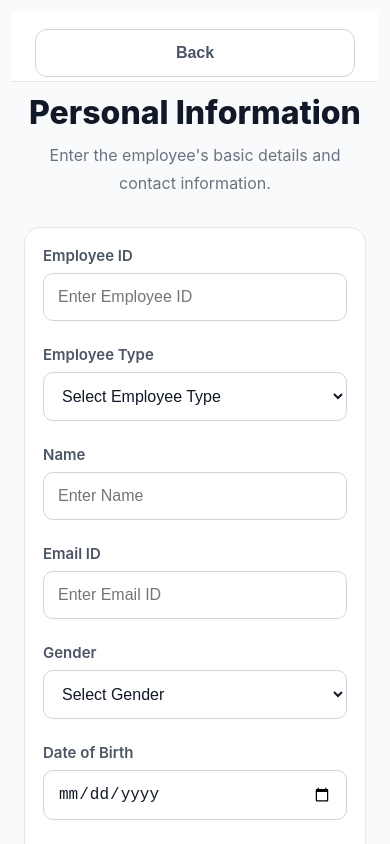
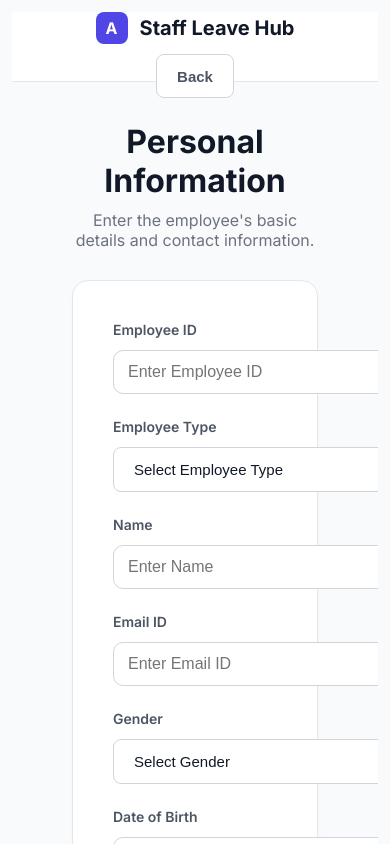
Before and after one commit to Punith19-17/Staff_Leave_Hub, a React (Create React App) app in the folder staff/: page /Signup in a window 390 px wide. Shown: the top 844 px of the page. Built offline with nearby package versions, Linux system fonts and the light colour scheme.

Commit message:
Updated codes

```diff
--- a/staff/public/index.html
+++ b/staff/public/index.html
@@ -2,42 +2,75 @@
 <html lang="en">
   <head>
     <meta charset="utf-8" />
+
+    <!-- =============================================
+         FAVICON & ICONS
+    ============================================= -->
     <link rel="icon" href="%PUBLIC_URL%/favicon.ico" />
-    <meta name="viewport" content="width=device-width, initial-scale=1" />
-    <meta name="theme-color" content="#000000" />
+    <link rel="apple-touch-icon" href="%PUBLIC_URL%/logo192.png" />
+
+    <!-- =============================================
+         VIEWPORT — Critical for mobile responsiveness
+         user-scalable=no prevents iOS double-tap zoom
+    ============================================= -->
     <meta
-      name="description"
-      content="Web site created using create-react-app"
+      name="viewport"
+      content="width=device-width, initial-scale=1.0, maximum-scale=1.0, user-scalable=no"
     />
-    <link rel="apple-touch-icon" href="%PUBLIC_URL%/logo192.png" />
-    <!--
-      manifest.json provides metadata used when your web app is installed on a
-      user's mobile device or desktop. See https://developers.google.com/web/fundamentals/web-app-manifest/
-    -->
+
+    <!-- =============================================
+         THEME COLOR — Shown in browser UI on Android
+         Change this to match your app's primary color
+    ============================================= -->
+    <meta name="theme-color" content="#4f46e5" />
+
+    <!-- =============================================
+         SEO META TAGS
+    ============================================= -->
+    <meta name="description" content="Staff Leave Hub — Manage staff leave requests, approvals, and attendance records all in one place." />
+    <meta name="keywords" content="staff leave management, leave hub, HR management, leave requests, attendance" />
+    <meta name="author" content="Staff Leave Hub" />
+    <meta name="robots" content="index, follow" />
+
+    <!-- =============================================
+         OPEN GRAPH — For link previews (WhatsApp,
+         LinkedIn, Facebook, Slack etc.)
+    ============================================= -->
+    <meta property="og:title" content="Staff Leave Hub" />
+    <meta property="og:description" content="Manage staff leave requests, approvals, and attendance records all in one place." />
+    <meta property="og:type" content="website" />
+    <meta property="og:image" content="%PUBLIC_URL%/logo512.png" />
+
+    <!-- =============================================
+         TWITTER CARD
+    ============================================= -->
+    <meta name="twitter:card" content="summary" />
+    <meta name="twitter:title" content="Staff Leave Hub" />
+    <meta name="twitter:description" content="Manage staff leave requests and approvals." />
+
+    <!-- =============================================
+         MANIFEST (PWA support)
+    ============================================= -->
     <link rel="manifest" href="%PUBLIC_URL%/manifest.json" />
-    <!--
-      Notice the use of %PUBLIC_URL% in the tags above.
-      It will be replaced with the URL of the `public` folder during the build.
-      Only files inside the `public` folder can be referenced from the HTML.
 
-      Unlike "/favicon.ico" or "favicon.ico", "%PUBLIC_URL%/favicon.ico" will
-      work correctly both with client-side routing and a non-root public URL.
-      Learn how to configure a non-root public URL by running `npm run build`.
-    -->
-    <title>React App</title>
+    <!-- =============================================
+         GOOGLE FONTS — Loads Inter for clean UI
+         Add any fonts your CSS uses here
+    ============================================= -->
+    <link rel="preconnect" href="https://fonts.googleapis.com" />
+    <link rel="preconnect" href="https://fonts.gstatic.com" crossorigin />
+    <link
+      href="https://fonts.googleapis.com/css2?family=Inter:wght@300;400;500;600;700&family=Poppins:wght@400;500;600;700&display=swap"
+      rel="stylesheet"
+    />
+
+    <!-- =============================================
+         PAGE TITLE
+    ============================================= -->
+    <title>Staff Leave Hub</title>
   </head>
   <body>
     <noscript>You need to enable JavaScript to run this app.</noscript>
     <div id="root"></div>
-    <!--
-      This HTML file is a template.
-      If you open it directly in the browser, you will see an empty page.
-
-      You can add webfonts, meta tags, or analytics to this file.
-      The build step will place the bundled scripts into the <body> tag.
-
-      To begin the development, run `npm start` or `yarn start`.
-      To create a production bundle, use `npm run build` or `yarn build`.
-    -->
   </body>
 </html>
--- a/staff/src/responsive.css
+++ b/staff/src/responsive.css
@@ -1,37 +1,43 @@
 /* =========================================
    COMPLETE MOBILE RESPONSIVE FIX
-   Staff Leave Hub
+   Staff Leave Hub - Improved Version
+   Apply at: src/responsive.css
+   Import in: src/index.js or src/App.js
+   Usage: import './responsive.css';
 ========================================= */
 
+/* =========================================
+   STEP 1: Global Box Sizing (applies always)
+========================================= */
+*,
+*::before,
+*::after {
+  box-sizing: border-box;
+}
+
+/* =========================================
+   MOBILE BREAKPOINT: max-width 768px
+========================================= */
 @media screen and (max-width: 768px) {
 
   /* =========================================
-     GLOBAL RESET
+     BASE HTML
   ========================================= */
-
-  * {
-    box-sizing: border-box !important;
-  }
-
   html,
   body {
-    width: 100% !important;
-    max-width: 100% !important;
-    overflow-x: hidden !important;
-    margin: 0 !important;
-    padding: 0 !important;
-    font-size: 14px !important;
-    scroll-behavior: smooth;
-  }
-
-  body {
-    overflow-x: hidden !important;
+    width: 100%;
+    max-width: 100%;
+    overflow-x: hidden;
+    margin: 0;
+    padding: 0;
+    font-size: 14px;
   }
 
   /* =========================================
-     GLOBAL CONTAINERS
+     SAFE OVERFLOW CONTROL
+     (Only apply to known layout wrappers,
+      NOT to all divs — that breaks things)
   ========================================= */
-
   .container,
   .wrapper,
   .content,
@@ -43,134 +49,129 @@
   .admin-container,
   .staff-container,
   .content-area,
-  .page-content {
-    width: 100% !important;
-    max-width: 100% !important;
-    margin: 0 auto !important;
-    padding: 12px !important;
-    overflow-x: hidden !important;
+  .page-content,
+  .dashboard-layout,
+  .dashboard-page,
+  .staff-page,
+  .leave-page {
+    width: 100%;
+    max-width: 100%;
+    margin-left: 0;
+    margin-right: 0;
+    padding: 12px;
+    overflow-x: hidden;
   }
 
   /* =========================================
      NAVBAR / HEADER
   ========================================= */
-
   .navbar,
   .topbar,
   header,
   .header {
-    width: 100% !important;
-
-    display: flex !important;
-    flex-direction: column !important;
-    align-items: center !important;
-    justify-content: center !important;
-
-    gap: 12px !important;
-
-    padding: 12px !important;
-
-    overflow-x: hidden !important;
+    width: 100%;
+    display: flex;
+    flex-direction: column;
+    align-items: center;
+    justify-content: center;
+    gap: 10px;
+    padding: 12px 16px;
   }
 
   .logo,
-  .brand,
-  .title {
-    width: 100% !important;
-
-    text-align: center !important;
-
-    font-size: 20px !important;
-    line-height: 1.3 !important;
-
-    word-break: break-word !important;
+  .brand {
+    font-size: 20px;
+    text-align: center;
+    word-break: break-word;
   }
 
   /* =========================================
-     NAV MENU
+     NAV LINKS
   ========================================= */
-
   .nav-links,
   .menu,
   .nav-menu {
-    width: 100% !important;
-
-    display: flex !important;
-    flex-wrap: wrap !important;
-
-    justify-content: center !important;
-    align-items: center !important;
-
-    gap: 10px !important;
+    width: 100%;
+    display: flex;
+    flex-wrap: wrap;
+    justify-content: center;
+    gap: 8px;
   }
 
   /* =========================================
      BUTTONS
+     FIX: Only make SPECIFIC buttons full-width.
+     Do NOT set width: 100% on ALL buttons —
+     that breaks icon buttons and small actions.
   ========================================= */
 
-  button,
-  .btn,
+  /* Primary action buttons (login, submit, etc.) */
+  .btn-primary,
+  .login-btn,
+  .submit-btn,
+  .apply-btn {
+    width: 100%;
+    max-width: 320px;
+    min-height: 48px;
+    padding: 12px 20px;
+    font-size: 16px;
+    border-radius: 12px;
+    margin: 6px auto;
+    display: block;
+  }
+
+  /* Navigation buttons — keep auto width */
   .nav-btn,
-  .login-btn,
-  .back-btn {
-    width: 100% !important;
-    max-width: 320px !important;
+  .back-btn,
+  .icon-btn {
+    width: auto;
+    min-height: 44px;
+    padding: 10px 16px;
+    font-size: 15px;
+    border-radius: 10px;
+  }
 
-    min-height: 48px !important;
+  /* =========================================
+     HEADINGS
+     FIX: Center headings only in hero/banner.
+     Do NOT center ALL h1/h2/h3 globally —
+     it breaks card titles, table headers, etc.
+  ========================================= */
+  .hero h1,
+  .banner h1,
+  .hero-section h1 {
+    font-size: 28px;
+    line-height: 1.25;
+    text-align: center;
+  }
 
-    padding: 12px !important;
+  .hero h2,
+  .banner h2 {
+    font-size: 22px;
+    text-align: center;
+  }
 
-    font-size: 16px !important;
-
-    border-radius: 12px !important;
-
-    margin: 6px auto !important;
-
-    display: block !important;
+  .hero p,
+  .banner p {
+    font-size: 15px;
+    line-height: 1.7;
+    text-align: center;
   }
 
   /* =========================================
      HERO SECTION
   ========================================= */
-
   .hero,
   .hero-section,
   .banner {
-    width: 100% !important;
-
-    padding: 30px 15px !important;
-
-    text-align: center !important;
-  }
-
-  h1,
-  .hero h1 {
-    font-size: 32px !important;
-    line-height: 1.2 !important;
-    text-align: center !important;
-  }
-
-  h2 {
-    font-size: 26px !important;
-    text-align: center !important;
-  }
-
-  h3 {
-    font-size: 20px !important;
-    text-align: center !important;
-  }
-
-  p,
-  .hero p {
-    font-size: 16px !important;
-    line-height: 1.7 !important;
-    text-align: center !important;
+    width: 100%;
+    padding: 30px 16px;
+    text-align: center;
   }
 
   /* =========================================
      CARDS
   ========================================= */
-
   .card,
   .dashboard-card,
   .stats-card,
@@ -178,173 +179,213 @@
   .login-card,
   .signup-card,
   .leave-card {
-    width: 100% !important;
-    max-width: 100% !important;
-
-    padding: 18px !important;
-
-    margin: 15px auto !important;
-
-    border-radius: 16px !important;
-
-    overflow-x: hidden !important;
+    width: 100%;
+    max-width: 100%;
+    padding: 18px;
+    margin: 12px auto;
+    border-radius: 16px;
   }
 
   /* =========================================
-     FLEX & GRID FIX
+     FLEX & GRID — STACK ON MOBILE
   ========================================= */
-
   .row,
-  .grid,
-  .flex,
   .dashboard-row,
   .card-container,
   .cards-wrapper,
   .stats-container {
-    width: 100% !important;
-
-    display: flex !important;
-    flex-direction: column !important;
-
-    gap: 18px !important;
+    width: 100%;
+    display: flex;
+    flex-direction: column;
+    gap: 16px;
   }
 
   /* =========================================
-     SIDEBAR FIX
+     SIDEBAR
+     FIX: Use display:none or collapsible
+     instead of position:relative which
+     can break the layout.
   ========================================= */
-
   .sidebar,
   .dashboard-sidebar,
   .admin-sidebar,
-  aside {
-    width: 100% !important;
-    max-width: 100% !important;
-
-    position: relative !important;
-
-    left: 0 !important;
-    top: 0 !important;
-
-    height: auto !important;
-
-    padding: 15px !important;
-
-    border-right: none !important;
-
-    overflow-x: hidden !important;
+  aside.sidebar {
+    width: 100%;
+    position: static;        /* safer than 'relative' for most layouts */
+    height: auto;
+    padding: 12px 16px;
+    border-right: none;
+    border-bottom: 1px solid rgba(0,0,0,0.08);
   }
-
-  /* SIDEBAR MENU */
 
   .sidebar ul,
   .sidebar-menu,
   .menu-list {
-    width: 100% !important;
-
-    display: flex !important;
-    flex-direction: column !important;
-
-    gap: 12px !important;
-
-    padding: 0 !important;
-    margin: 0 !important;
-
-    list-style: none !important;
+    width: 100%;
+    display: flex;
+    flex-wrap: wrap;          /* horizontal scroll-like row on small screens */
+    gap: 8px;
+    padding: 0;
+    margin: 0;
+    list-style: none;
   }
 
   .sidebar li,
   .sidebar a {
-    width: 100% !important;
+    flex: 1 1 auto;
+    min-width: 80px;
+    text-align: center;
   }
 
   /* =========================================
      FORMS
   ========================================= */
-
   form,
   .form-container {
-    width: 100% !important;
+    width: 100%;
   }
 
-  input,
+  input[type="text"],
+  input[type="email"],
+  input[type="password"],
+  input[type="date"],
+  input[type="number"],
   textarea,
   select {
-    width: 100% !important;
-    max-width: 100% !important;
-
-    padding: 14px !important;
-
-    font-size: 16px !important;
-
-    border-radius: 10px !important;
+    width: 100%;
+    padding: 12px 14px;
+    font-size: 16px;          /* prevents iOS zoom on focus */
+    border-radius: 10px;
   }
 
   label {
-    font-size: 15px !important;
+    font-size: 14px;
+    font-weight: 500;
+    display: block;
+    margin-bottom: 4px;
   }
 
   /* =========================================
-     TABLE FIX
+     TABLE — HORIZONTAL SCROLL
   ========================================= */
 
+  /* Wrap tables in a div.table-wrapper for best results */
+  .table-wrapper {
+    width: 100%;
+    overflow-x: auto;
+    -webkit-overflow-scrolling: touch;
+    border-radius: 10px;
+  }
+
   table {
-    width: 100% !important;
-
-    display: block !important;
-
-    overflow-x: auto !important;
-
-    white-space: nowrap !important;
-
-    border-collapse: collapse !important;
+    width: 100%;
+    min-width: 500px;         /* forces scroll before wrapping */
+    border-collapse: collapse;
+    font-size: 13px;
   }
 
   th,
   td {
-    padding: 10px !important;
-    font-size: 14px !important;
+    padding: 10px 12px;
+    white-space: nowrap;      /* prevent ugly wrapping in cells */
+    font-size: 13px;
   }
 
   /* =========================================
-     IMAGE FIX
+     IMAGES
   ========================================= */
-
   img {
-    max-width: 100% !important;
-    height: auto !important;
-
-    display: block !important;
-
-    margin: auto !important;
-
-    object-fit: contain !important;
+    max-width: 100%;
+    height: auto;
+    display: block;
   }
 
   /* =========================================
-     DASHBOARD CONTENT FIX
+     MODAL FIX
   ========================================= */
-
-  .dashboard-layout,
-  .dashboard-page,
-  .staff-page,
-  .leave-page {
-    width: 100% !important;
-
-    padding: 10px !important;
-
-    overflow-x: hidden !important;
+  .modal,
+  .modal-content,
+  .modal-box {
+    width: 95vw;
+    max-width: 95vw;
+    margin: auto;
+    border-radius: 16px;
+    padding: 20px 16px;
   }
 
   /* =========================================
-     REMOVE OVERFLOW
+     UTILITY: Hide on mobile
   ========================================= */
+  .hide-on-mobile {
+    display: none !important;
+  }
 
-  div,
-  section,
-  main,
-  aside {
-    max-width: 100% !important;
-    overflow-x: hidden !important;
+  /* =========================================
+     UTILITY: Show only on mobile
+  ========================================= */
+  .show-on-mobile {
+    display: block !important;
   }
 
 }
+
+/* =========================================
+   SMALL PHONES: max-width 480px
+========================================= */
+@media screen and (max-width: 480px) {
+
+  html {
+    font-size: 13px;
+  }
+
+  .card,
+  .dashboard-card,
+  .stats-card,
+  .form-card,
+  .login-card {
+    padding: 14px;
+    border-radius: 12px;
+  }
+
+  table {
+    font-size: 12px;
+  }
+
+  th,
+  td {
+    padding: 8px 10px;
+    font-size: 12px;
+  }
+
+  .modal,
+  .modal-content,
+  .modal-box {
+    width: 98vw;
+    padding: 16px 12px;
+  }
+
+}
+
+/* =========================================
+   TABLET: 769px – 1024px
+========================================= */
+@media screen and (min-width: 769px) and (max-width: 1024px) {
+
+  .sidebar,
+  .dashboard-sidebar {
+    width: 220px;
+    min-width: 220px;
+  }
+
+  .stats-container,
+  .cards-wrapper {
+    display: grid;
+    grid-template-columns: repeat(2, 1fr);
+    gap: 16px;
+  }
+
+  table {
+    font-size: 14px;
+  }
+
+}
```
Also changed, not shown: 1 other file (tests, documents, lock files or other folders).
